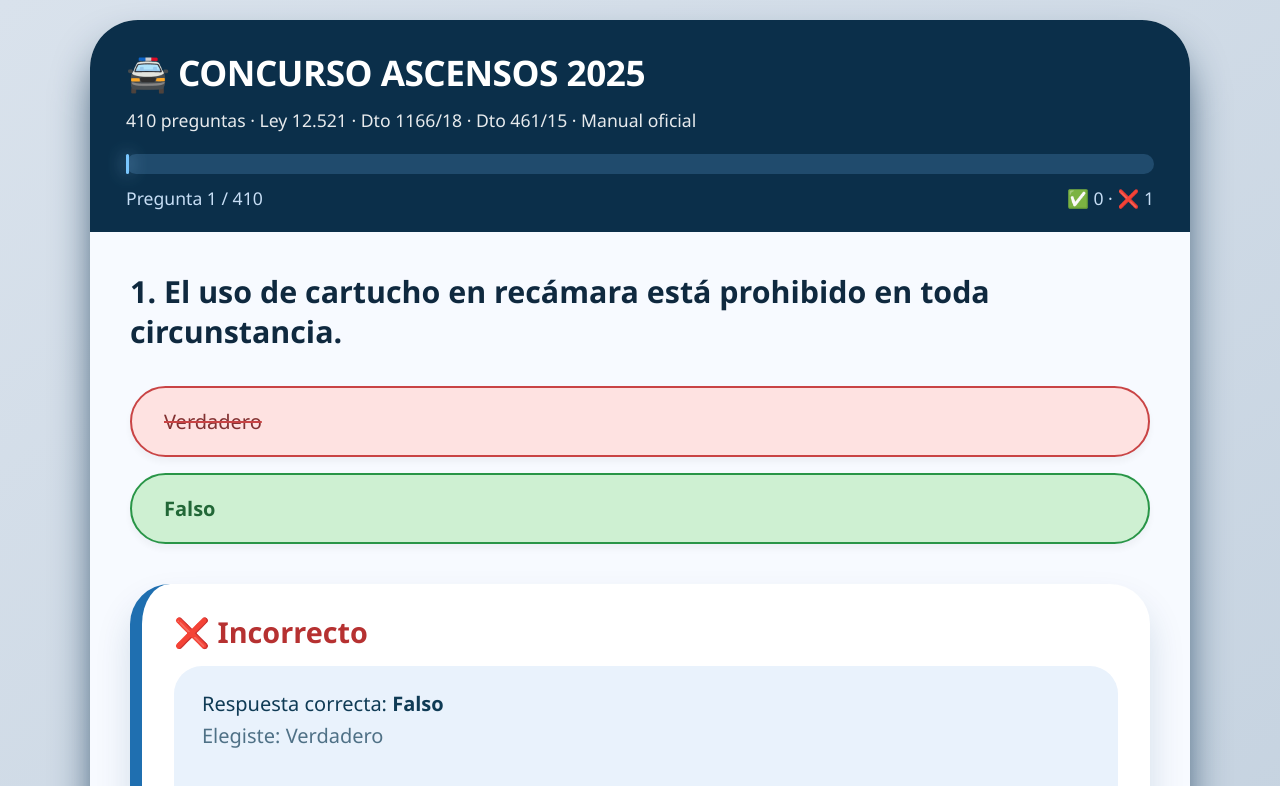
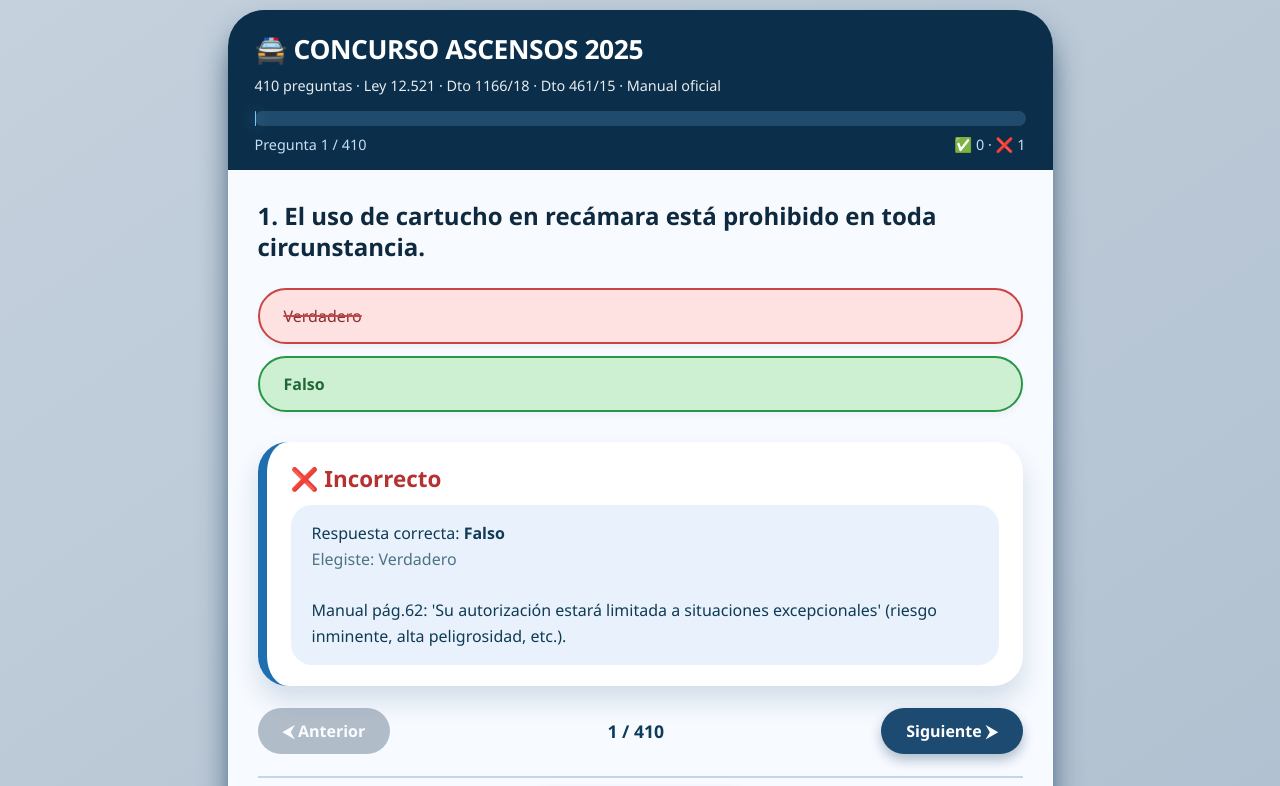
Before and after one commit to nachomoyano621/concurso2025, a plain HTML site: page index.html in a window 1280 px wide. Both pictures are taken after a click on the button "Verdadero". Shown: the top 786 px of the page. Drawn offline with Linux system fonts and the light colour scheme.

Commit message:
se baja la resolucion

```diff
--- a/index.html
+++ b/index.html
@@ -4,7 +4,8 @@
     <meta charset="UTF-8">
     <meta name="viewport" content="width=device-width, initial-scale=1.0">
     <title>📋 CUESTIONARIO ASCENSO POLICIAL 2025</title>
-    <style>
+     <style>
+        /* VERSIÓN COMPACTA - 75% del tamaño original */
         * {
             box-sizing: border-box;
             font-family: 'Segoe UI', Roboto, system-ui, sans-serif;
@@ -12,86 +13,86 @@
             padding: 0;
         }
         body {
-            background: linear-gradient(145deg, #d9e2ec 0%, #c2d0de 100%);
+            background: linear-gradient(145deg, #c5d1dd 0%, #b0c0d0 100%);
             display: flex;
             justify-content: center;
             align-items: center;
             min-height: 100vh;
-            padding: 20px;
+            padding: 10px;
         }
         .quiz-container {
-            max-width: 1100px;
+            max-width: 825px; /* 75% de 1100px */
             width: 100%;
             background-color: #ffffff;
-            border-radius: 48px 48px 36px 36px;
-            box-shadow: 0 25px 45px -10px #0a2f4e;
+            border-radius: 36px 36px 27px 27px; /* 75% */
+            box-shadow: 0 18px 34px -8px #0a2f4e;
             overflow: hidden;
         }
         .cabecera {
             background: #0b2f4a;
             color: white;
-            padding: 28px 36px 22px 36px;
+            padding: 21px 27px 16px 27px; /* 75% */
         }
         .cabecera h1 {
             font-weight: 700;
-            font-size: 2.2rem;
-            letter-spacing: -0.5px;
-            margin-bottom: 12px;
+            font-size: 1.65rem; /* 75% de 2.2rem */
+            letter-spacing: -0.4px;
+            margin-bottom: 9px;
         }
         .cabecera p {
-            font-size: 1.1rem;
+            font-size: 0.9rem; /* 75% */
             opacity: 0.9;
         }
         .progreso-barra {
             background-color: #204b6d;
-            border-radius: 100px;
-            height: 20px;
-            margin: 22px 0 12px 0;
+            border-radius: 75px;
+            height: 15px; /* 75% */
+            margin: 16px 0 9px 0;
         }
         .progreso-lleno {
             background: #7ac7ff;
-            height: 20px;
-            border-radius: 100px;
+            height: 15px;
+            border-radius: 75px;
             width: 0%;
             transition: width 0.2s ease;
-            box-shadow: 0 0 18px #9ad1ff;
+            box-shadow: 0 0 14px #9ad1ff;
         }
         .contadores {
             display: flex;
             justify-content: space-between;
             font-weight: 500;
-            font-size: 1.1rem;
+            font-size: 0.9rem; /* 75% */
             color: #c7def5;
         }
         .cuerpo {
-            padding: 40px 40px 50px 40px;
+            padding: 30px 30px 38px 30px; /* 75% */
             background: #f7faff;
         }
         .pregunta-texto {
-            font-size: 1.9rem;
+            font-size: 1.5rem; /* 75% de 2.0rem aprox */
             font-weight: 600;
             color: #0f293f;
-            margin-bottom: 35px;
+            margin-bottom: 26px;
             line-height: 1.3;
         }
         .opciones-area {
             display: flex;
             flex-direction: column;
-            gap: 16px;
-            margin-bottom: 40px;
+            gap: 12px; /* 75% */
+            margin-bottom: 30px;
         }
         .opcion-boton {
             background: white;
             border: 2px solid #b9ccde;
-            border-radius: 60px;
-            padding: 20px 32px;
-            font-size: 1.25rem;
+            border-radius: 45px; /* 75% */
+            padding: 15px 24px; /* 75% */
+            font-size: 1rem; /* 75% de 1.25rem */
             font-weight: 500;
             text-align: left;
             cursor: pointer;
             transition: 0.15s;
             color: #102b3f;
-            box-shadow: 0 5px 10px rgba(0,25,50,0.05);
+            box-shadow: 0 4px 8px rgba(0,25,50,0.05);
         }
         .opcion-boton:hover:not(:disabled) {
             background: #e0efff;
@@ -115,35 +116,35 @@
         }
         .retro-card {
             background: white;
-            border-radius: 40px;
-            padding: 28px 32px;
-            border-left: 12px solid #1f6fb0;
-            box-shadow: 0 20px 35px rgba(9,60,110,0.15);
-            margin: 25px 0 30px 0;
+            border-radius: 30px; /* 75% */
+            padding: 21px 24px; /* 75% */
+            border-left: 9px solid #1f6fb0;
+            box-shadow: 0 15px 26px rgba(9,60,110,0.15);
+            margin: 19px 0 22px 0;
         }
         .retro-titulo-correcto {
             color: #0b6b2c;
-            font-size: 1.8rem;
+            font-size: 1.4rem; /* 75% */
             font-weight: 700;
             display: flex;
-            gap: 15px;
+            gap: 11px;
             align-items: center;
-            margin-bottom: 15px;
+            margin-bottom: 11px;
         }
         .retro-titulo-incorrecto {
             color: #b63131;
-            font-size: 1.8rem;
+            font-size: 1.4rem;
             font-weight: 700;
             display: flex;
-            gap: 15px;
+            gap: 11px;
             align-items: center;
-            margin-bottom: 15px;
+            margin-bottom: 11px;
         }
         .retro-detalle {
-            font-size: 1.25rem;
+            font-size: 1rem; /* 75% */
             background: #e9f2fc;
-            border-radius: 28px;
-            padding: 22px 28px;
+            border-radius: 21px;
+            padding: 16px 21px;
             color: #0f3b55;
             line-height: 1.6;
         }
@@ -152,19 +153,19 @@
             justify-content: space-between;
             align-items: center;
             flex-wrap: wrap;
-            gap: 15px;
+            gap: 11px;
         }
         .btn {
             border: none;
-            padding: 16px 34px;
-            border-radius: 50px;
-            font-size: 1.25rem;
+            padding: 12px 25px; /* 75% */
+            border-radius: 38px; /* 75% */
+            font-size: 1rem; /* 75% */
             font-weight: 600;
             background: #1c4a70;
             color: white;
             cursor: pointer;
             transition: 0.2s;
-            box-shadow: 0 8px 16px rgba(8,50,85,0.3);
+            box-shadow: 0 6px 12px rgba(8,50,85,0.3);
         }
         .btn:hover:not(:disabled) {
             background: #2d6b9c;
@@ -179,23 +180,30 @@
             box-shadow: none;
         }
         .indice-preg {
-            font-size: 1.4rem;
+            font-size: 1.1rem; /* 75% */
             font-weight: 600;
             color: #0c3b5e;
         }
         .reset-btn {
             background: #284b63;
-            padding: 12px 28px;
+            padding: 9px 21px; /* 75% */
         }
         .separador {
             border: 1px solid #c1d6ec;
-            margin: 30px 0 15px 0;
+            margin: 22px 0 11px 0;
         }
         .pie {
             text-align: center;
             color: #557c9a;
-            margin: 20px 0 10px 0;
-            font-size: 1rem;
+            margin: 15px 0 8px 0;
+            font-size: 0.85rem; /* 75% */
+        }
+        /* Ajuste extra para pantallas muy chicas */
+        @media (max-width: 480px) {
+            .cabecera h1 { font-size: 1.4rem; }
+            .pregunta-texto { font-size: 1.3rem; }
+            .opcion-boton { padding: 12px 18px; }
+            .btn { padding: 10px 18px; }
         }
     </style>
 </head>
```
